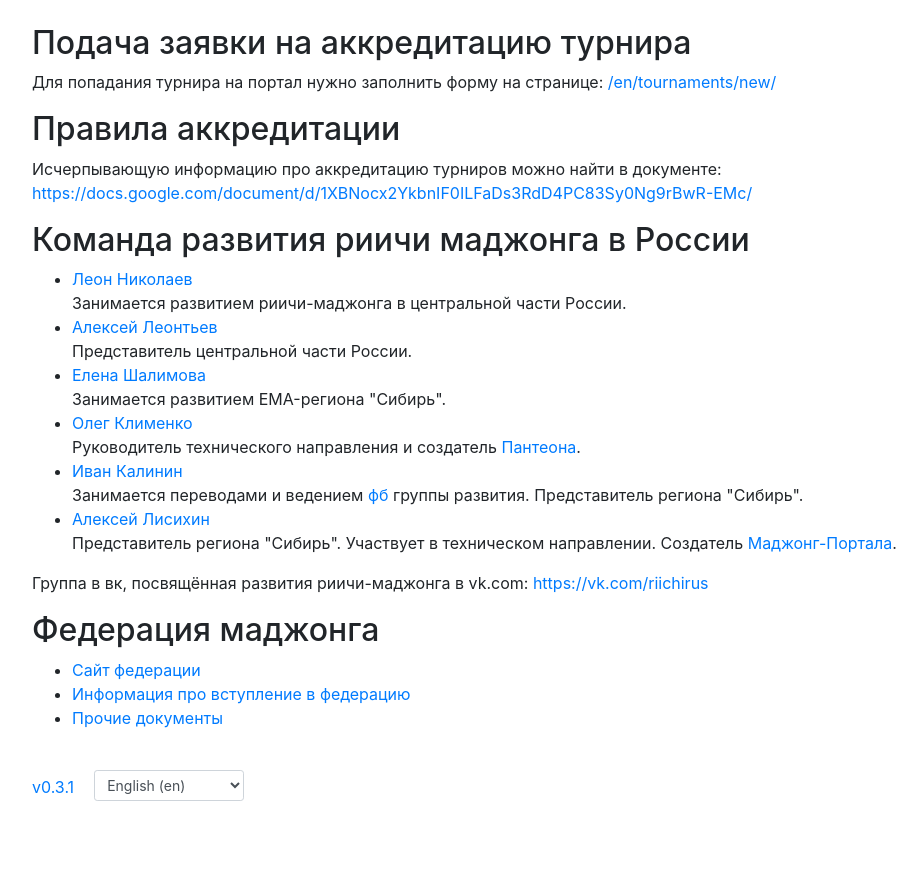
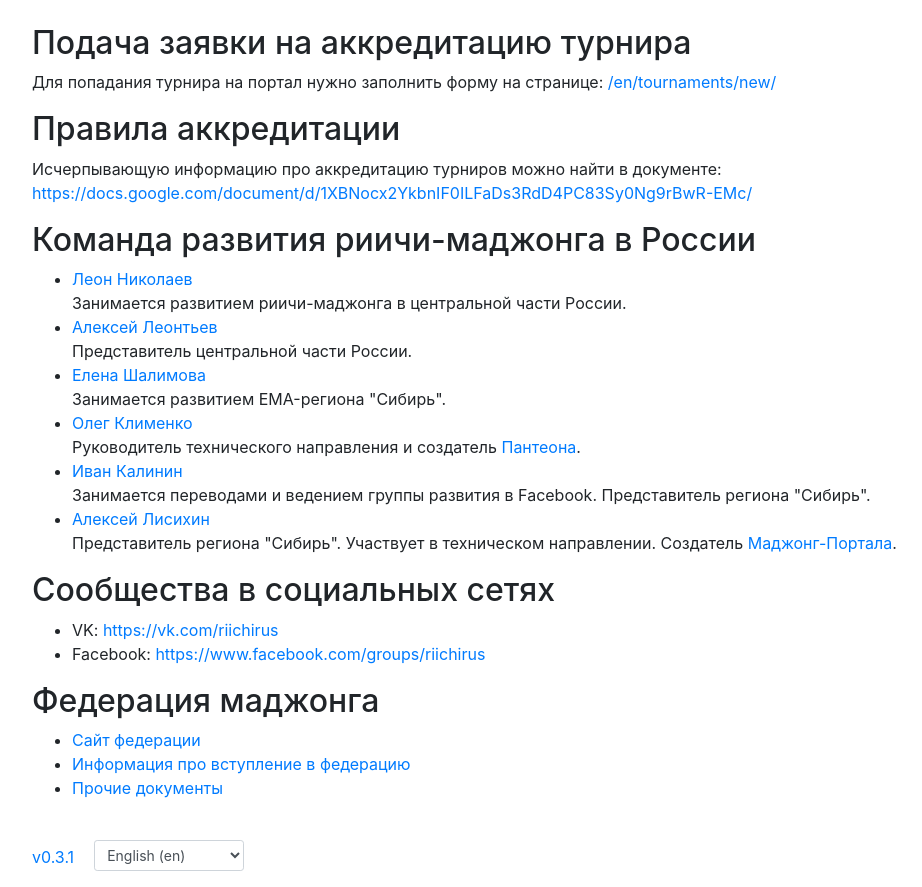
Before and after one commit to MahjongRepository/mahjong-portal, a Django app: template server/templates/website/contacts_ru.html in a window 1280 px wide. Shown: the part 56-943 px from the top of the page, without its empty margins (53-975 px from the left). Before the commit the page ends 857 px from the top, so only its background shows below. Run offline with Django 3.2, Linux system fonts and the light colour scheme; the template is opened without the code that fills it, so the values that code supplies are empty; some libraries are stand-ins or nearby versions.

Commit message:
Update contacts_ru.html

```diff
--- a/server/templates/website/contacts_ru.html
+++ b/server/templates/website/contacts_ru.html
@@ -18,16 +18,21 @@
         <h2>Правила аккредитации</h2>
         <p>Исчерпывающую информацию про аккредитацию турниров можно найти в документе: <a href="https://docs.google.com/document/d/1XBNocx2YkbnIF0ILFaDs3RdD4PC83Sy0Ng9rBwR-EMc/">https://docs.google.com/document/d/1XBNocx2YkbnIF0ILFaDs3RdD4PC83Sy0Ng9rBwR-EMc/</a></p>
 
-        <h2>Команда развития риичи маджонга в России</h2>
+        <h2>Команда развития риичи-маджонга в России</h2>
         <ul>
             <li><a href="https://vk.com/ramana" target="_blank">Леон Николаев</a> <br>Занимается развитием риичи-маджонга в центральной части России.</li>
             <li><a href="https://vk.com/n1cetry" target="_blank">Алексей Леонтьев</a> <br>Представитель центральной части России.</li>
             <li><a href="https://vk.com/shalimovai" target="_blank">Елена Шалимова</a> <br>Занимается развитием EMA-региона "Сибирь".</li>
             <li><a href="https://vk.com/ctizen" target="_blank">Олег Клименко</a> <br>Руководитель технического направления и создатель <a href="https://github.com/MahjongPantheon/pantheon">Пантеона</a>.</li>
-            <li><a href="https://vk.com/id27490555" target="_blank">Иван Калинин</a> <br>Занимается переводами и ведением <a href="https://www.facebook.com/groups/riichirus/" target="_blank">фб</a> группы развития. Представитель региона "Сибирь".</li>
+            <li><a href="https://vk.com/id27490555" target="_blank">Иван Калинин</a> <br>Занимается переводами и ведением группы развития в Facebook. Представитель региона "Сибирь".</li>
             <li><a href="https://vk.com/alexey.lisikhin" target="_blank">Алексей Лисихин</a> <br>Представитель региона "Сибирь". Участвует в техническом направлении. Создатель <a href="https://mahjong.click" target="_blank">Маджонг-Портала</a>.</li>
         </ul>
-        <p>Группа в вк, посвящённая развития риичи-маджонга в vk.com: <a href="https://vk.com/riichirus">https://vk.com/riichirus</a></p>
+
+        <h2>Сообщества в социальных сетях</h2>
+        <ul>
+            <li>VK: <a href="https://vk.com/riichirus" target="_blank">https://vk.com/riichirus</a></li>
+            <li>Facebook: <a href="https://www.facebook.com/groups/riichirus" target="_blank">https://www.facebook.com/groups/riichirus</a></li>
+        </ul>
 
         <h2>Федерация маджонга</h2>
         <ul>
```
